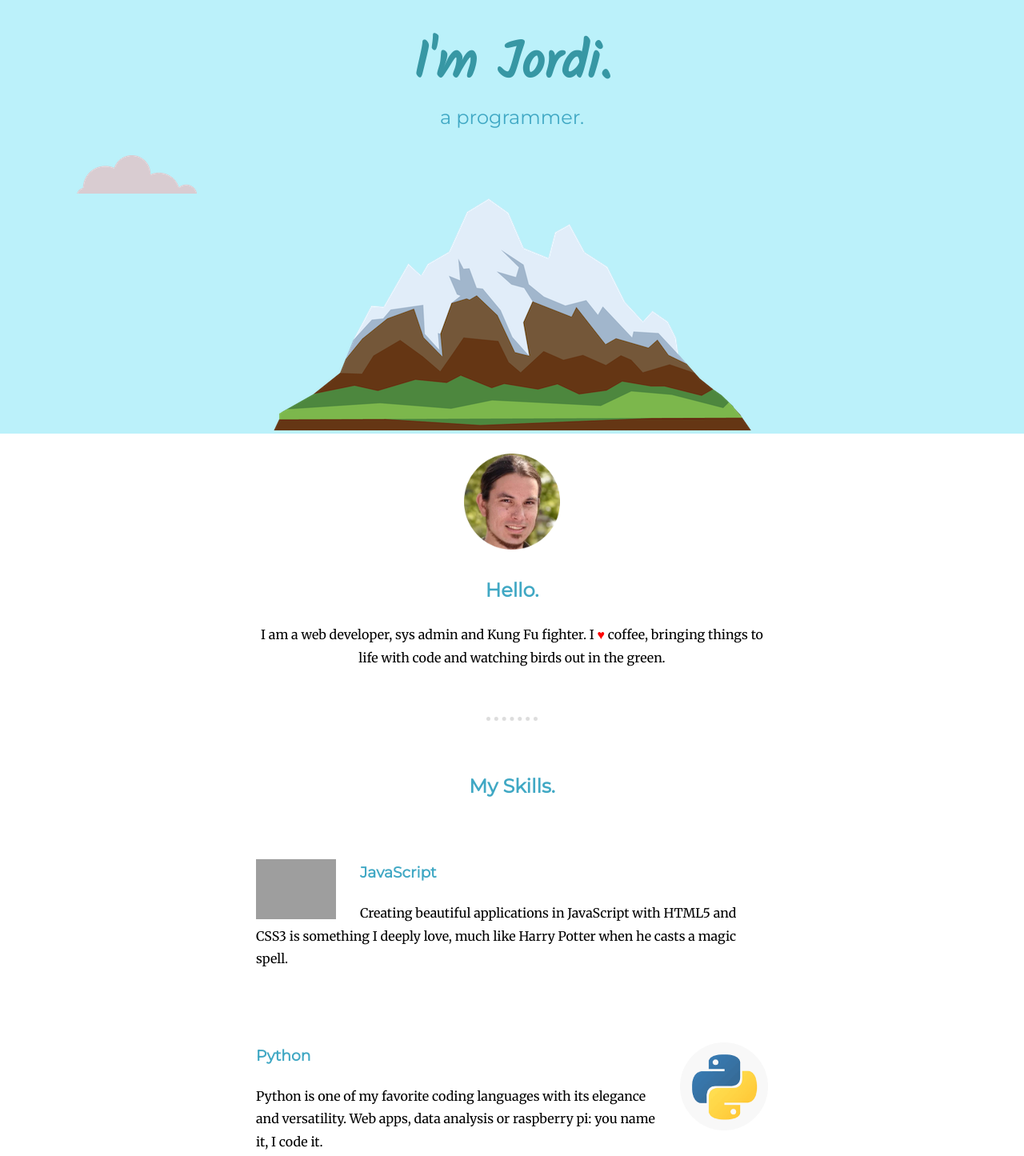
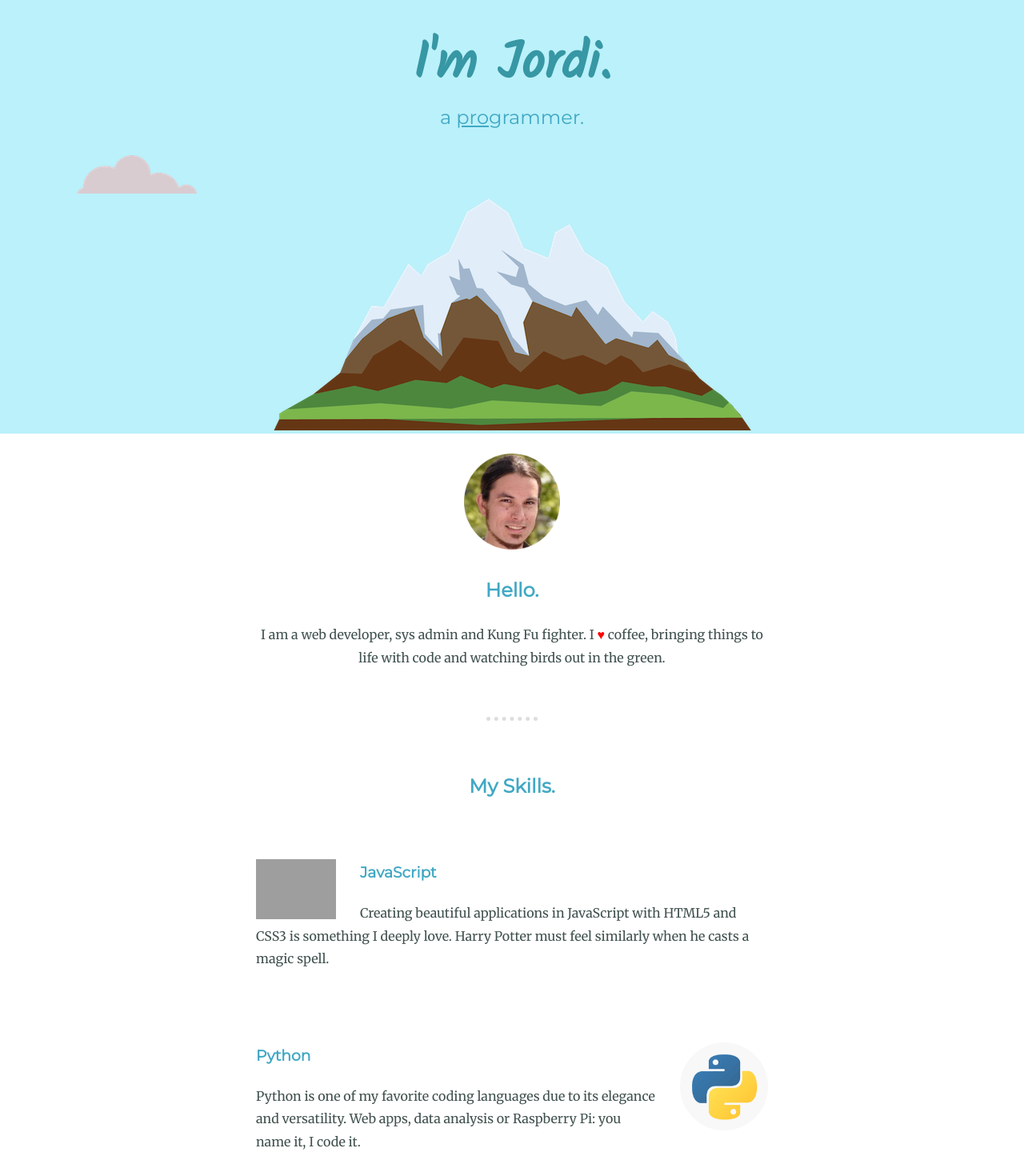
Before and after one commit to JordNew/hello, a plain HTML site: page index.html in a window 1280 px wide. Shown: the part 120-1565 px from the top of the page at 80% size. Drawn offline with Linux system fonts and the light colour scheme; grey boxes are pictures that could not be loaded.

Commit message:
Adjusted body font color, some minor text content changes

```diff
--- a/css/styles.css
+++ b/css/styles.css
@@ -8,7 +8,7 @@ body {
     margin: 0;
     text-align: center;
     font-family: 'Merriweather', serif;
-    /* min-width: 1550px; */
+    color: #40514E
 }
 
 h1 {
@@ -180,6 +180,10 @@ hr {
     margin: auto;
 }
 
+#pro {
+    text-decoration: underline;
+}
+
 #profile-img {
     width: 120px;
     margin-top: 25px;
--- a/index.html
+++ b/index.html
@@ -14,7 +14,7 @@
     <div class="top-container">
         <img class="top-cloud" src="images/cloud.png" alt="cloud-img">
         <h1>I'm Jordi.</h1>
-        <h2 id="programmer">a programmer.</h2>
+      <h2 id="programmer">a <span id="pro">pro</span>grammer.</h2>
         <img class="bottom-cloud" src="images/cloud.png" alt="cloud-img">
         <img src="images/mountain.png" alt="mountain-img">
     </div>
@@ -30,12 +30,12 @@
         <div class="skill-row">
           <img class="js-img" src="https://cdn.icon-icons.com/icons2/2108/PNG/512/javascript_icon_130900.png" alt="javascript-img">
           <h3>JavaScript</h3>
-          <p>Creating beautiful applications in JavaScript with HTML5 and CSS3 is something I deeply love, much like Harry Potter when he casts a magic spell.</p>
+          <p>Creating beautiful applications in JavaScript with HTML5 and CSS3 is something I deeply love. Harry Potter must feel similarly when he casts a magic spell.</p>
         </div>
         <div class="skill-row">
           <img class="python-img" src="images/python_circle-cropped.png" alt="python-img">
           <h3>Python</h3>
-          <p>Python is one of my favorite coding languages with its elegance and versatility. Web apps, data analysis or raspberry pi: you name it, I code it.</p>
+          <p>Python is one of my favorite coding languages due to its elegance and versatility. Web apps, data analysis or Raspberry Pi: you name it, I code it.</p>
         </div>
       </div>
       <hr>
```
